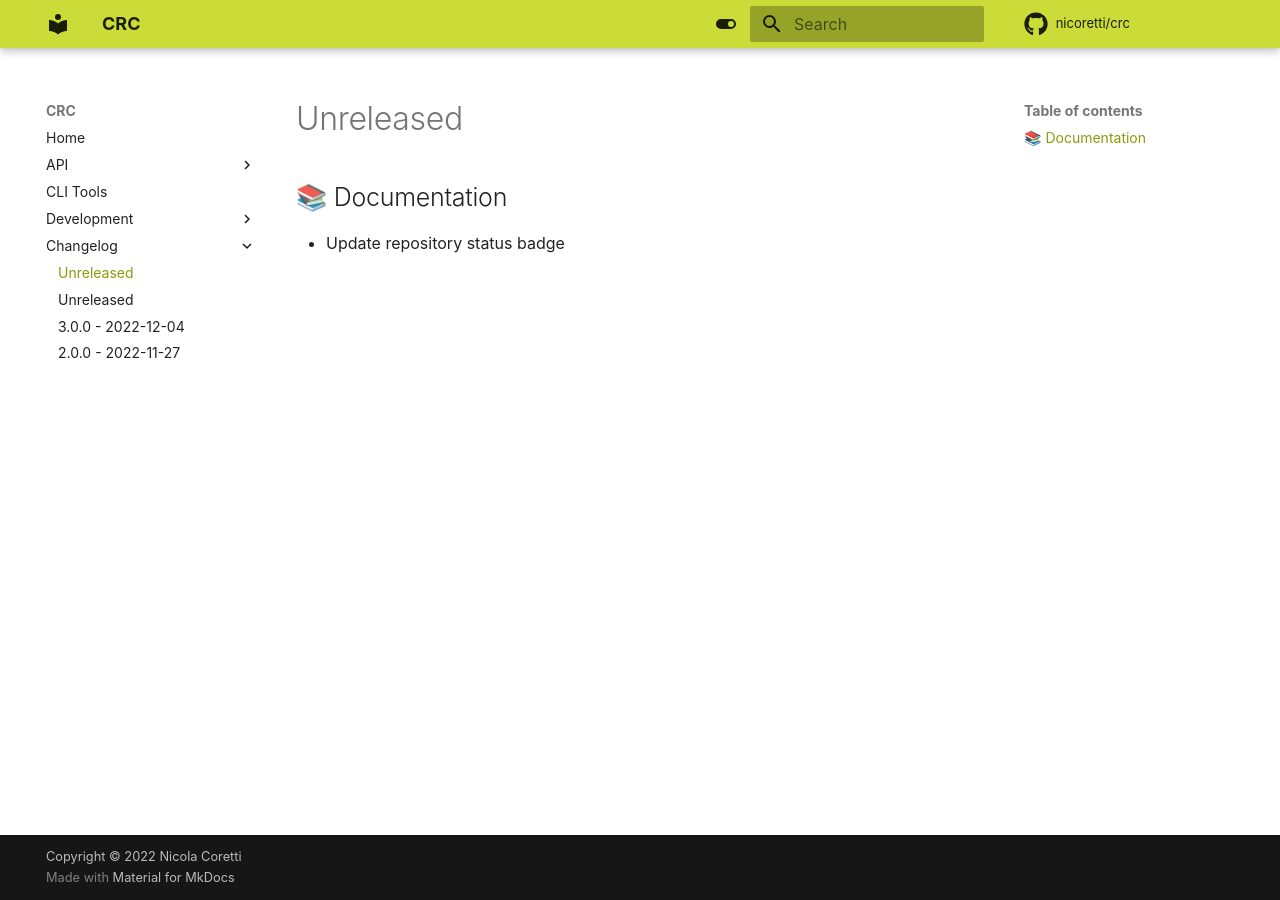
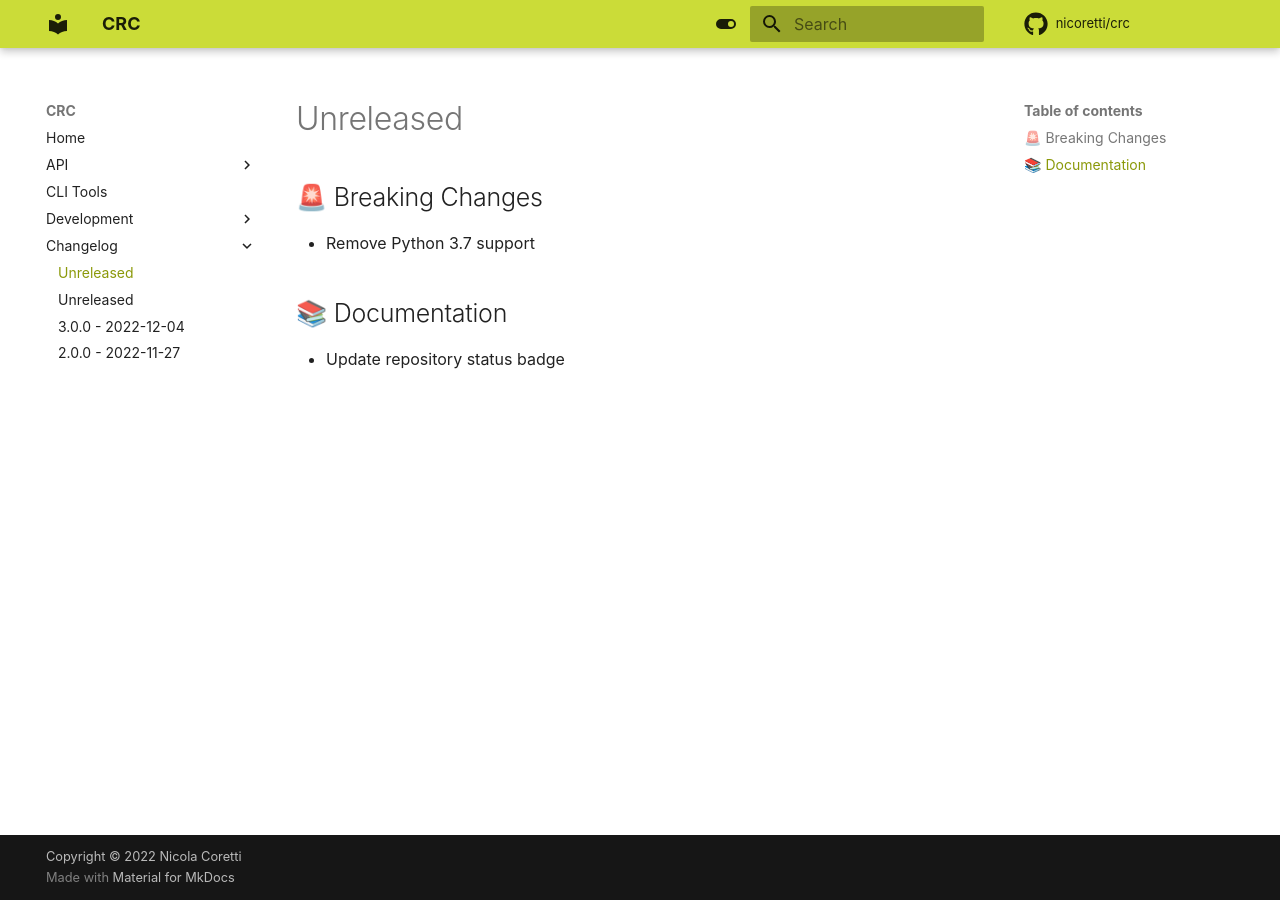
Before and after one commit to Nicoretti/crc, an MkDocs documentation site: the page built from docs/docs/changelog/unreleased.md, in a window 1280 px wide. Built offline with MkDocs 1.6.1 and Material for MkDocs 9.7.7, drawn with Linux system fonts in a browser that asks for light colours; comment, search, counter and statistics services are not loaded.

Commit message:
Remove python 3.7 support

```diff
--- a/docs/docs/changelog/unreleased.md
+++ b/docs/docs/changelog/unreleased.md
@@ -1,4 +1,7 @@
 # Unreleased
+
+## 🚨 Breaking Changes
+* Remove Python 3.7 support
 
 ## 📚 Documentation
 * Update repository status badge
--- a/pyproject.toml
+++ b/pyproject.toml
@@ -23,7 +23,7 @@ homepage = "https://github.com/Nicoretti/crc"
 crc = "crc:main"
 
 [tool.poetry.dependencies]
-python = ">=3.7,<4.0"
+python = ">=3.8,<4.0"
 
 [tool.poetry.dev-dependencies]
 pytest = "^7.2.0"
```
Also changed, not shown: 1 other file.
